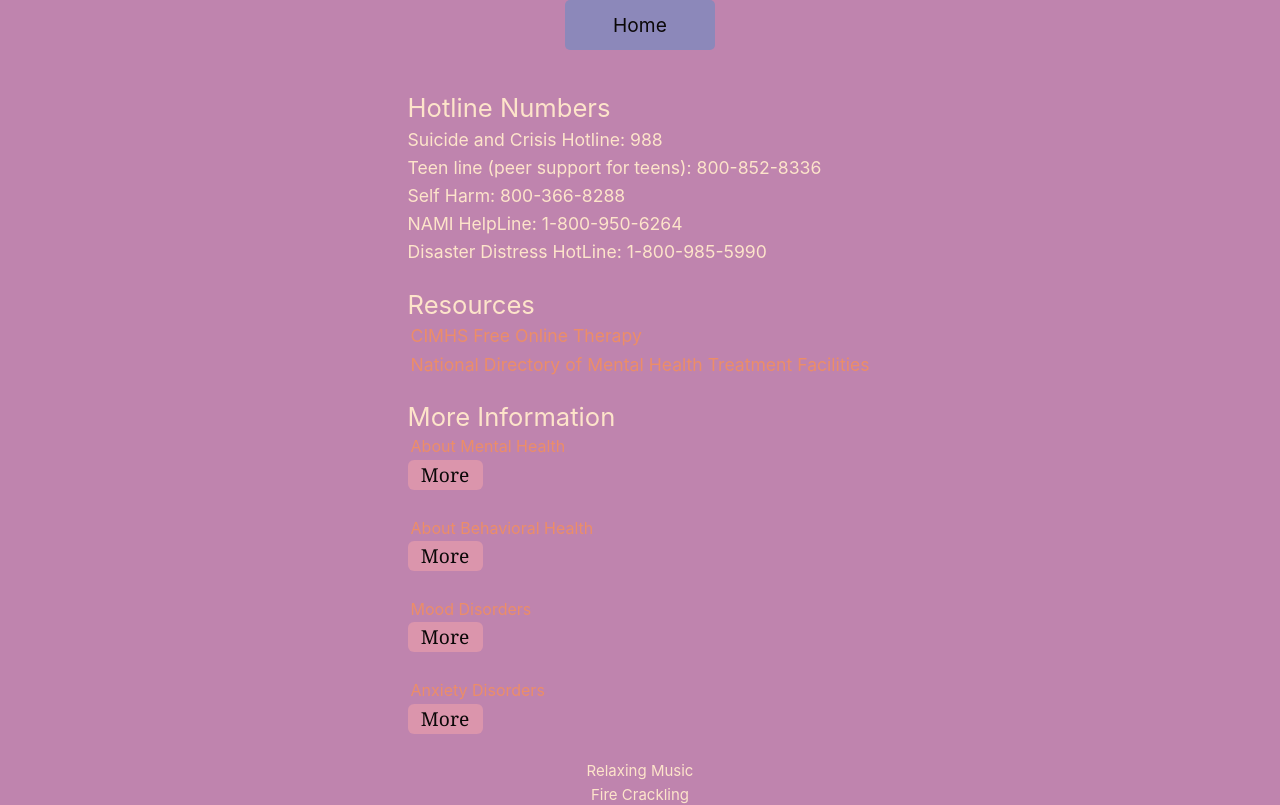
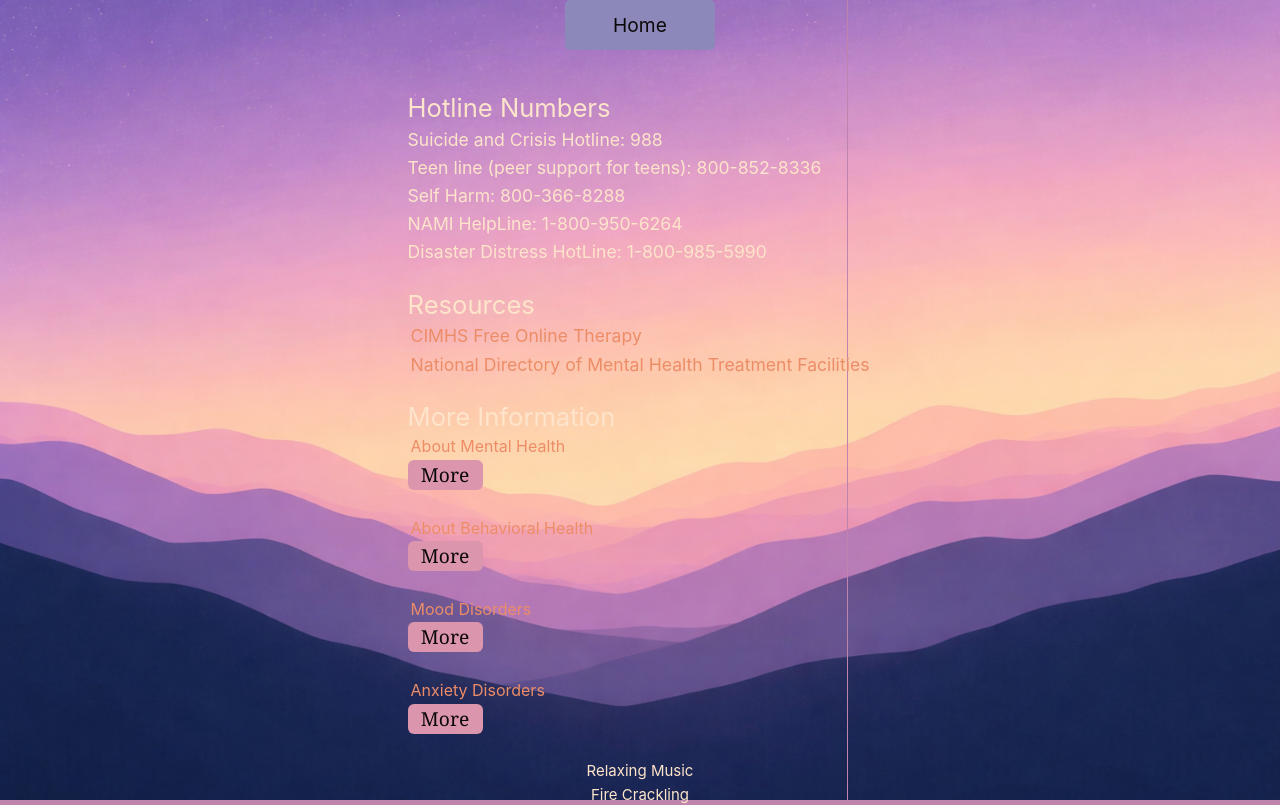
Before and after one commit to Incoming-Storm/doze_vue, a Vue app in the folder Doze.App/: page /hotlines in a window 1280 px wide. Shown: the top 805 px of the page. Built offline with nearby package versions, Linux system fonts and the light colour scheme; what vue-sound would draw is missing.

Commit message:
hotlines background

```diff
--- a/Doze.App/src/components/Hotlines.vue
+++ b/Doze.App/src/components/Hotlines.vue
@@ -17,7 +17,7 @@
 
 <template>
   <HomeButton />
-
+<div class="hotlines">
   <div class="numbers">                                                                                             <!-- HOTLINE NUMBERS -->
     <h2>Hotline Numbers</h2>
     <p>Suicide and Crisis Hotline: 988<br>
@@ -133,7 +133,7 @@
       </div>
     </transition><br>
   </div>
-
+</div>
 
 </template>
 
@@ -151,12 +151,15 @@ h2 {
 
 }
 
-
-@media (min-width: 1024px) {
-  .greetings h1,
-  .greetings h2 {
-    text-align: left;
-  }
+.hotlines::before {
+  content: '';
+  position: fixed;
+  inset: 0;              /* same as top: 0; left: 0; right: 0; bottom: 0; */
+  background-image: url('@/assets/test.png');
+  background-size: cover;
+  background-position: center;
+  z-index: -1;
+  pointer-events: none;
 }
 
 .numbers {
@@ -198,7 +201,7 @@ h2 {
   margin-top:10px;
   max-width: 600px;
   padding:10px;
-  background:#f7f9fc;
+  background:#fde4ca;
   border-radius:6px;
 }
 
```
